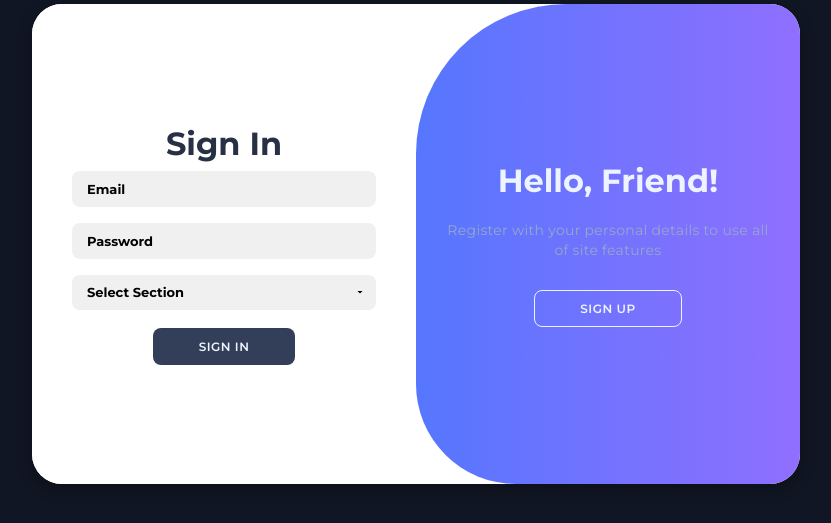
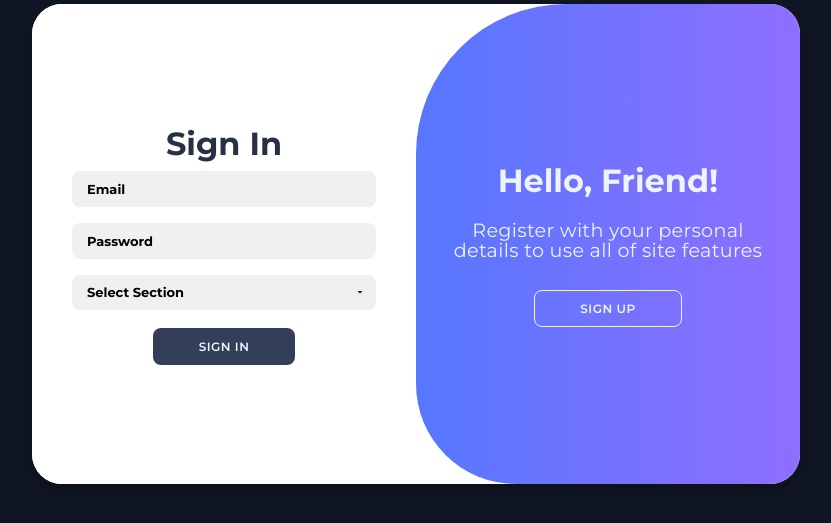
Before and after one commit to simranLagozon/Alamenda-demo, a FastAPI app: page /authentication in a window 1280 px wide. Shown: the part 156-679 px from the top of the page, without its empty margins (224-1055 px from the left). Run offline with FastAPI, Linux system fonts and the light colour scheme; parts of the project's set-up code (start-up, migrations or seed data) failed here and were passed over; some libraries are stand-ins or nearby versions.

Commit message:
Update authentication.html

```diff
--- a/templates/authentication.html
+++ b/templates/authentication.html
@@ -57,9 +57,11 @@ body {
     font-size: 14px;
     line-height: 20px;
     letter-spacing: 0.3px;
-    color: var(--subheading-color);
+    color: #edf3ff;
     margin: 20px 0;
+    font-size: larger;
 }
+
 
 .container a {
     color: black;
```
